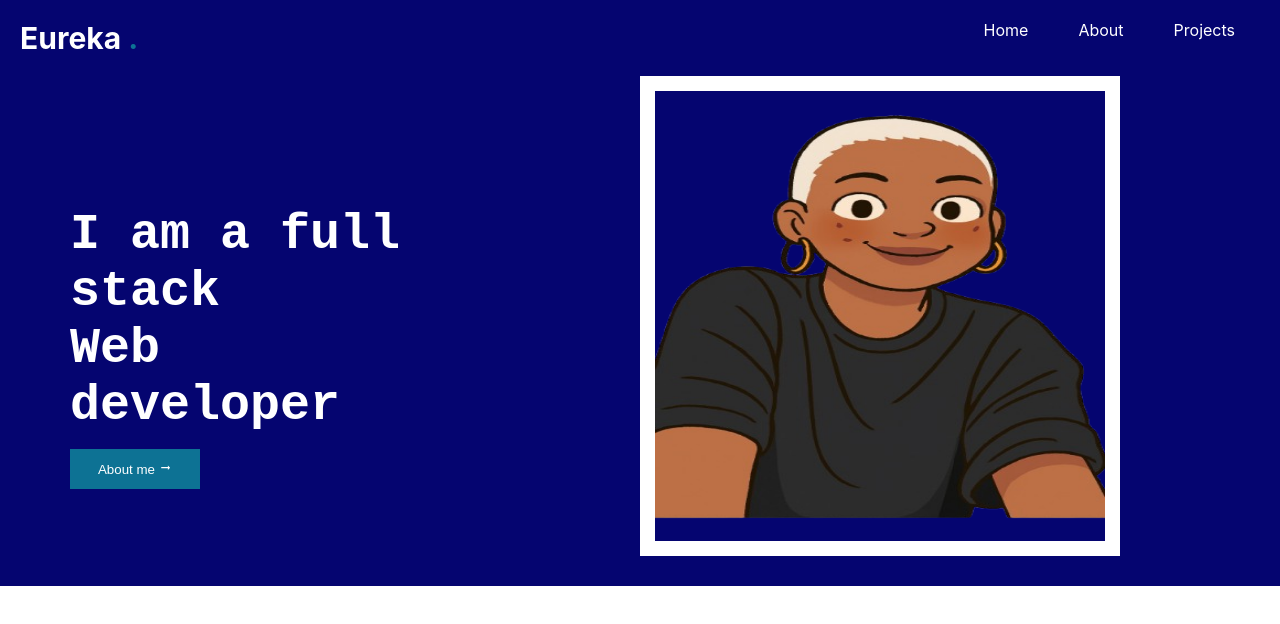
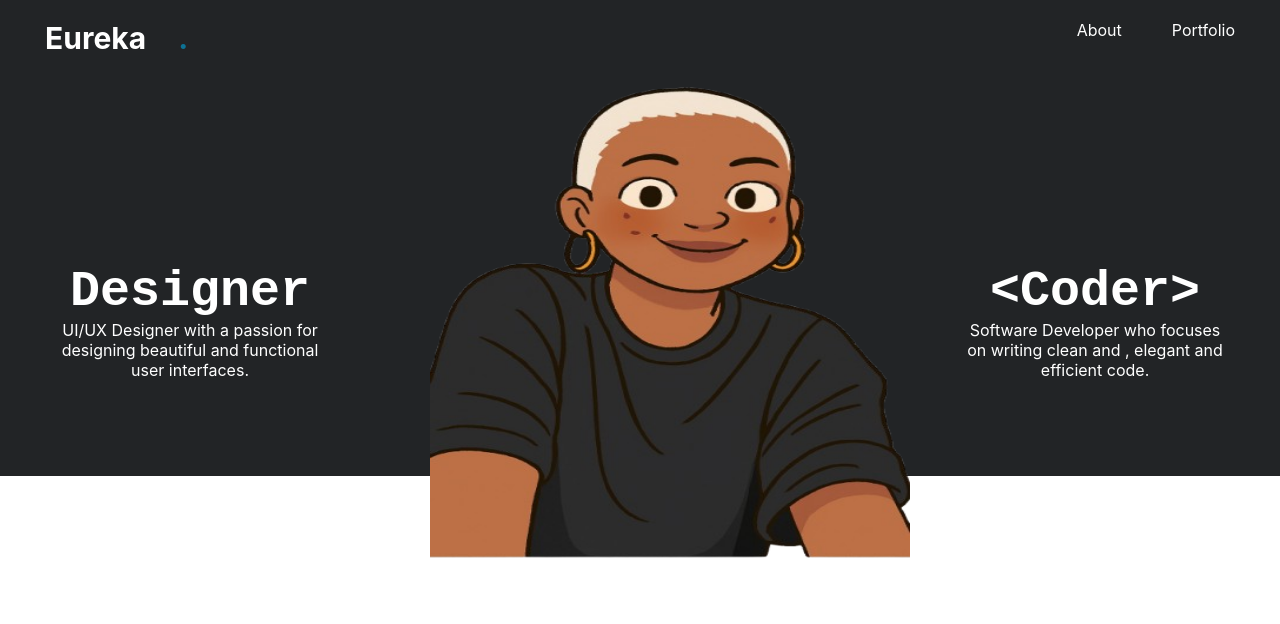
Before and after one commit to eureka03/Portfolio, a React (Create React App) app: page / in a window 1280 px wide. Shown: the top 624 px of the page. Built offline with nearby package versions, Linux system fonts and the light colour scheme.

Commit message:
changes added

```diff
--- a/src/Components/App.js
+++ b/src/Components/App.js
@@ -8,7 +8,7 @@ import Projects from './Projects';
 
 function App() {
   return (
-    <div className="App">
+    <>
       <Router>
         <Navbar/>
         <Routes>
@@ -18,7 +18,7 @@ function App() {
         </Routes>
       </Router>
 
-    </div>
+    </>
   );
 }
 
--- a/src/Components/Homepage.css
+++ b/src/Components/Homepage.css
@@ -1,14 +1,30 @@
+*{
+    margin:0;
+}
+body{
+    height:400px;
+}
 .Home{
+    display:grid;
+    grid-template-columns: repeat(3,1fr);
+    background-color: #222426;
+    height:400px;
+
+}
+.Home div{
     display:flex;
-    background-color: rgb(5, 5, 112);
-    height:510px;
+    flex-direction:column;
+    justify-content:center;
+    text-align:center;
+    color:white;
+}
+.Home p{
 }
 .Home h1{
-
-    color:white;
     font-size:50px;
     margin:0 70px;
     font-family:monospace;
+
 
 
 }
@@ -27,13 +43,17 @@ button{
 
 }
 .Home img{
-    width:450px;
-    border:15px solid white;
-    padding:0;
-    height:450px;
+    width:480px;
+
+    height:525px;
+    margin-left:50px;
+
 
 }
 .image{
+    padding:0;
+    margin:0;
+    height:490px;
+    width:50%;
 
-    width:50%;
 }
--- a/src/Components/Homepage.js
+++ b/src/Components/Homepage.js
@@ -7,18 +7,14 @@ import { MdArrowRightAlt } from "react-icons/md";
 
 export default function Homepage(){
     return(
+        <div className="Homepage">
             <div className="Home">
-            <div className="text-content">
-                <motion.h1>
-                    I am a full stack
-                </motion.h1>
-                <motion.h1>
-                Web
-                </motion.h1>
-                <motion.h1>
-                developer
-                </motion.h1>
-                <motion.button>About me <MdArrowRightAlt/></motion.button>
+                <div className="designer">
+                    <h1>Designer</h1>
+                    <p>UI/UX Designer with a passion for<br/> designing
+                        beautiful and functional<br/> user interfaces.
+                    </p>
+
                 </div>
                 <div className='image'>
                     <motion.img
@@ -26,7 +22,17 @@ export default function Homepage(){
 
                     </motion.img>
                 </div>
+                <div className='coder'>
+                    <h1>&lt;Coder&gt;</h1>
+                    <p>Software Developer who focuses<br/> on writing clean
+                        and , elegant and <br/>efficient code.
+                    </p>
+                </div>
 
+            </div>
+            <div className="socials">
+
+            </div>
         </div>
     )
 }
--- a/src/Components/Navbar.css
+++ b/src/Components/Navbar.css
@@ -2,14 +2,14 @@
     display:flex;
     padding:20px;
     justify-content:space-between;
-    background-color: rgb(5, 5, 112);
+    background-color: #222426;
 }
 .logo{
     margin:0;
     color:white;
     font-size:30px;
 }
-.nav-links a{
+a{
     margin:25px;
     text-decoration: none;
     color:white;
--- a/src/Components/Navbar.js
+++ b/src/Components/Navbar.js
@@ -5,12 +5,11 @@ export default function Navbar(){
         <nav className="">
             <div className="nav-container">
                 <h1 className='logo'>
-                    Eureka <span className='dot'>.</span>
+                    <Link to='./'>Eureka</Link> <span className='dot'>.</span>
                 </h1>
                 <div className='nav-links'>
-                    <Link to='./'>Home</Link>
                     <Link to='./About.js'>About</Link>
-                    <Link to='./Projects.js'>Projects</Link>
+                    <Link to='./Projects.js'>Portfolio</Link>
                 </div>
             </div>
         </nav>
```
Also changed, not shown: package.json (+4 -4 lines), 1 other file (tests, documents, lock files or other folders). Lines whose indentation alone changed are shown as unchanged.
